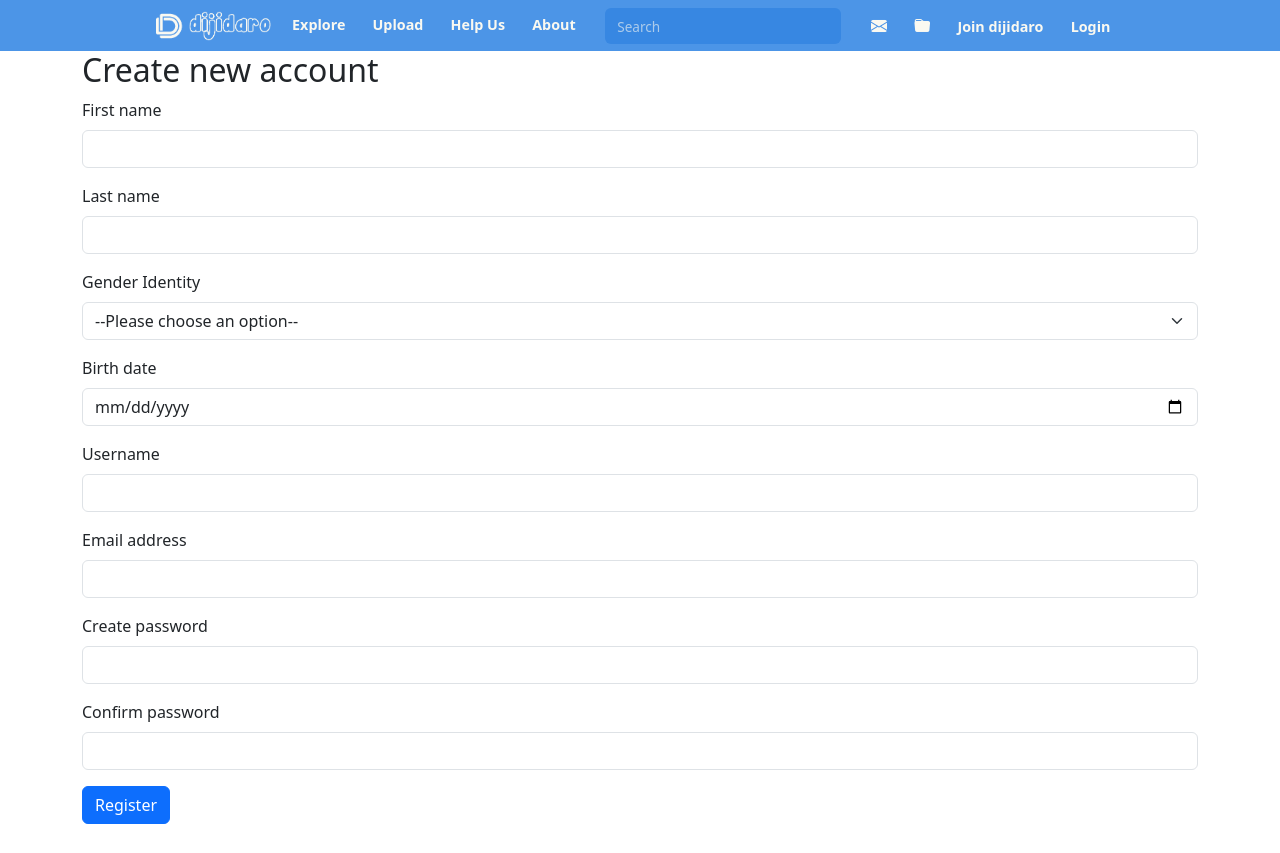
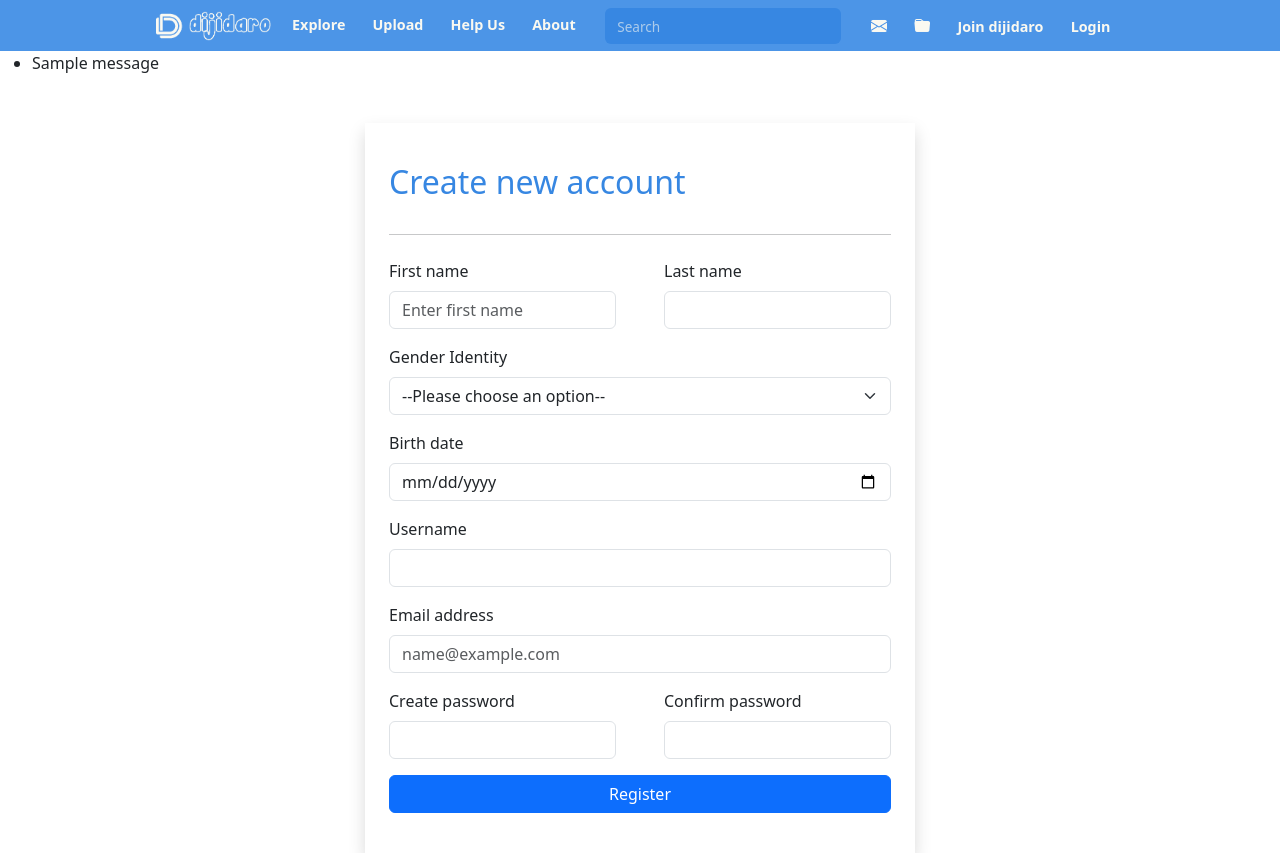
Before and after one commit to dijidaro/dijidaro, a Flask app: page /auth/student_registration in a window 1280 px wide. Before the commit the page ends 824 px from the top, so only its background shows below. Run offline with Flask 3, Linux system fonts and the light colour scheme; one stand-in notice (Sample message) is shown; parts of the project's set-up code (start-up, migrations or seed data) failed here and were passed over.

Commit message:
Layout for forms

```diff
--- a/app/auth.py
+++ b/app/auth.py
@@ -1,4 +1,5 @@
-from flask import Blueprint, render_template, redirect, url_for
+import re
+from flask import Blueprint, render_template, redirect, url_for, flash
 from sqlalchemy.exc import IntegrityError
 from models import Student, db
 from forms import StudentRegistrationForm, StudentLoginForm
@@ -6,29 +7,58 @@ from werkzeug.security import generate_password_hash
 
 bp = Blueprint("auth", __name__, url_prefix="/auth")
 
+def validate_username(username):
+    pattern = r"[a-z0-9_]{5,20}$"
+    if re.match(pattern, username):
+        return True
+    return False
+
+def validate_password(password):
+    pattern = r"^(?=.*[!@#$%^&*(),.?':{}|<>])(?=.*[a-z])(?=.*[A-Z])(?=.*\d)[a-zA-Z\d!@#$%^&*(),.?':{}|<>]{8,}$"
+    if re.match(pattern, password):
+        return True
+    return False
+
 @bp.route("/student_registration", methods=("GET", "POST"))
 def register_student():
     form = StudentRegistrationForm()
 
     if form.validate_on_submit():
-        try:
-            student = Student(first_name=form.firstname.data, last_name=form.lastname.data, username=form.username.data, email=form.email.data,
-                              gender=form.gender.data, birth_date=form.birthdate.data, password=generate_password_hash(form.password.data) )
-            db.session.add(student)
-            db.session.commit()
-        except IntegrityError as e:
-            error = f"Request failed! You either entered an already existing username and/or email. {e}"
-            db.session.rollback()
-            print(error)
-        else:
-            return redirect(url_for("auth.login_student"))
+        error = None
+        if not validate_username(form.username.data.lower()):
+            error = "Invalid username."
+
+        if not validate_password(form.password.data):
+            error = "Password must be at least 8 characters long, contains at least one uppercase letter, one lowercase letter, and one number."
+            if not form.password.data == form.password2.data:
+                error = "Passwords must match."
+
+        if error is None:
+            try:
+                student = Student(first_name=form.firstname.data, last_name=form.lastname.data, username=form.username.data, email=form.email.data,
+                                gender=form.gender.data, birth_date=form.birthdate.data, password=generate_password_hash(form.password.data) )
+                db.session.add(student)
+                db.session.commit()
+
+            except IntegrityError as e:
+                error = f"Request failed! You either entered an already existing username and/or email. {e}"
+                db.session.rollback()
+                flash(error)
+                print(error)
+
+            else:
+                return redirect(url_for("auth.login_student"))
+
+        flash(error)
 
     return render_template("auth/register.html", form=form)
+
 
 @bp.route("student_login", methods=("GET", "POST"))
 def login_student():
     form = StudentLoginForm()
     return render_template("auth/login.html", form=form)
+
 
 @bp.route("/delete/<int:student_id>", methods=("POST", "GET"))
 def delete_student(student_id):
--- a/app/forms.py
+++ b/app/forms.py
@@ -3,10 +3,14 @@ from wtforms import *
 from wtforms.validators import *
 
 class StudentRegistrationForm(FlaskForm):
-    firstname = StringField("First name", validators = [InputRequired(message="Field required")], render_kw={"class": "form-control"})
-    lastname = StringField("Last name", validators = [InputRequired(message="Field required")], render_kw={"class": "form-control"})
+    firstname = StringField("First name",
+                             validators = [InputRequired(message="Field required")],
+                             render_kw={"class":"form-control", "placeholder":"Enter first name", "aria-label":"First name"})
+    lastname = StringField("Last name", validators = [InputRequired(message="Field required")], render_kw={"class":"form-control"})
     username = StringField("Username", validators = [InputRequired(message="Field required")], render_kw={"class":"form-control"} )
-    email = EmailField("Email address", validators = [InputRequired(message="Field required")], render_kw={"class":"form-control"} )
+    email = EmailField("Email address",
+                        validators = [InputRequired(message="Field required")],
+                        render_kw={"class":"form-control", "placeholder":"name@example.com", "aria-label":"Email address"} )
     gender = SelectField("Gender Identity",
                         choices=[("","--Please choose an option--"), ("female", "Woman/She/Her"), ("male", "Man/He/Him"), ("trans", "Trans"),
                                   ("non-binary", "Non-binary/non-conforming"), ("no_response", "Prefer not to respond")],
@@ -22,14 +26,13 @@ class StudentRegistrationForm(FlaskForm):
     password2 = PasswordField("Confirm password",
                               validators = [InputRequired(message="Field required")],
                               render_kw={"class":"form-control"})
-    submit = SubmitField("Register", render_kw={"class":"btn btn-primary"})
+    submit = SubmitField("Register", render_kw={"class":"btn btn-primary col-12" })
 
 class StudentLoginForm(FlaskForm):
     username = StringField("Username", render_kw={"class":"form-control"}, validators=[InputRequired(message="Username required")] )
     password = PasswordField("Password", render_kw={"class":"form-control"}, validators=[InputRequired(message="Password required")] )
-    submit = SubmitField("Login", render_kw={"class":"btn btn-primary"})
-
+    submit = SubmitField("Login", render_kw={"class":"btn btn-primary col-12"})
 
 class DeleteForm(FlaskForm):
     student_id = StringField("student_id", render_kw={"hidden":True})
-    submit = SubmitField("Delete", render_kw={"style": "background-color:red", "style":"border:none"})
+    submit = SubmitField("X", render_kw={"class":"btn btn-outline-danger", "style":"--bs-btn-padding-y: .25rem; --bs-btn-padding-x: .5rem; --bs-btn-font-size: .75rem;"})
--- a/app/static/styles/large.css
+++ b/app/static/styles/large.css
@@ -46,4 +46,9 @@
         text-align: center;
         padding: .85rem;
     }
+
+    .auth-form {
+        max-width: 550px;
+        margin: 0 auto;
+    }
 }
--- a/app/static/styles/small.css
+++ b/app/static/styles/small.css
@@ -93,14 +93,13 @@ nav a {
 }
 
 table {
-  table-layout: fixed;
+  /* table-layout: fixed; */
   border-collapse: collapse;
 }
 
 th,
 td {
-  padding: 10px;
-  color: var(--primary);
+  padding: 5px;
   }
 th {
   background-color: var(--light-accent);
@@ -108,12 +107,11 @@ th {
 }
 td {
   letter-spacing: 1px;
-  border: 3px dotted var(--brand-color);
   background-color: var(--light-shade)
 }
 
 tbody td {
-  text-align: center;
+  border-right: 2px solid var(--light-accent);
 }
 
 tfoot th {
@@ -122,5 +120,15 @@ tfoot th {
 
 thead th,
 tfoot th {
-  font-family: "Rock Salt", cursive;
+  color: var(--light-shade);
+  text-align: center;
+  border: 2px solid var(--light-accent);
+  background-color: var(--brand-color) !important;
 }
+
+.auth-form h2 {
+  color: var(--brand-color2);
+  font-size: 2rem;
+  font-weight: 400;
+
+}
--- a/app/templates/auth/register.html
+++ b/app/templates/auth/register.html
@@ -1,16 +1,37 @@
 {% extends "base.html" %}
 {% block body %}
 <div class="container">
-    <h2>Create new account</h2>
-    <form action="" method="post">
+    <div class="auth-form shadow p-4 my-5">
+        <h2 class="py-3">Create new account</h2>
+        <hr class="mb-4">
+        <form method="post">
             {{ form.csrf_token }}
-        <div class="mb-3">
-            {{ form.firstname.label(class="form-label") }}
+            <div class="row gx-5">
+                <div class="mb-3 col-md">
+                    {{ form.firstname.label(class="form-label")}}
+                    {% if form.firstname.required %}
+                        <span class="text-danger">*</span>
+                    {% endif %}
                     {{ form.firstname }}
+                    {% if form.firstname.errors %}
+                    <ul class="error">
+                        {% for error in form.firstname.errors %}
+                        <li>{{ error }}</li>
+                        {% endfor %}
+                    </ul>
+                    {% endif %}
                 </div>
-        <div class="mb-3">
+                <div class="mb-3 col-md">
                     {{ form.lastname.label(class="form-label") }}
                     {{ form.lastname }}
+                    {% if form.lastname.errors %}
+                    <ul class="error">
+                        {% for error in form.lastname.errors %}
+                        <li>{{ error }}</li>
+                        {% endfor %}
+                    </ul>
+                    {% endif %}
+                </div>
             </div>
             <div class="mb-3">
                 {{ form.gender.label(class="form-label") }}
@@ -28,18 +49,27 @@
                 {{ form.email.label(class="form-label") }}
                 {{ form.email }}
             </div>
-        <div class="mb-3">
+            <div class="row gx-5">
+                <div class="mb-3 col-md">
                     {{ form.password.label(class="form-label") }}
                     {{ form.password }}
+                    {% if form.password.errors %}
+                    <ul class="error">
+                        {% for error in form.password.errors %}
+                        <li>{{ error }}</li>
+                        {% endfor %}
+                    </ul>
+                    {% endif %}
                 </div>
-        <div class="mb-3">
+                <div class="mb-3 col-md">
                     {{ form.password2.label(class="form-label") }}
                     {{ form.password2 }}
+                </div>
             </div>
             <div class="mb-3">
                 {{ form.submit }}
             </div>
-
         </form>
     </div>
+</div>
 {% endblock %}
--- a/app/templates/base.html
+++ b/app/templates/base.html
@@ -49,6 +49,15 @@
             </nav>
         </div>
     </header>
+    {% with messages = get_flashed_messages() %}
+        {% if messages %}
+            <ul class="flashes">
+                {% for message in messages %}
+                    <li>{{ message }}</li>
+                {% endfor %}
+            </ul>
+        {% endif %}
+    {% endwith %}
     <main>
         {% block body %} {% endblock %}
     </main>
--- a/app/templates/index.html
+++ b/app/templates/index.html
@@ -4,10 +4,9 @@
 
 {% block body %}
     <div class="container mt-5">
-    <table>
+    <table class="table table-sm table-success table-striped">
         <thead>
             <tr>
-                <th>ID</th>
                 <th>First name</th>
                 <th>Last name</th>
                 <th>Username</th>
@@ -21,7 +20,6 @@
         <tbody>
         {% for student in students %}
             <tr>
-                <td>{{ student.id }}</td>
                 <td>{{ student.first_name }}</td>
                 <td>{{ student.last_name }}</td>
                 <td>{{ student.username }}</td>
```
Also changed, not shown: app/templates/auth/login.html (+15 -2 lines). Lines whose indentation alone changed are shown as unchanged.
